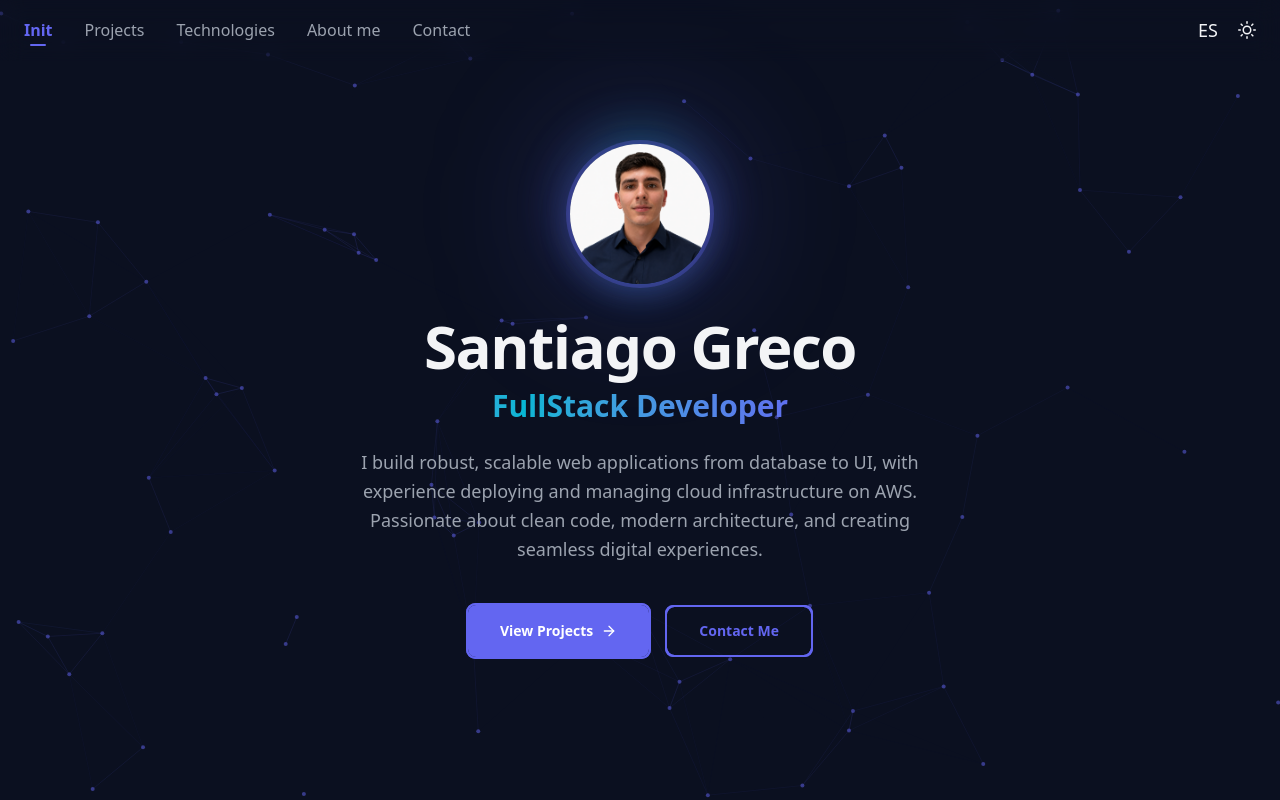
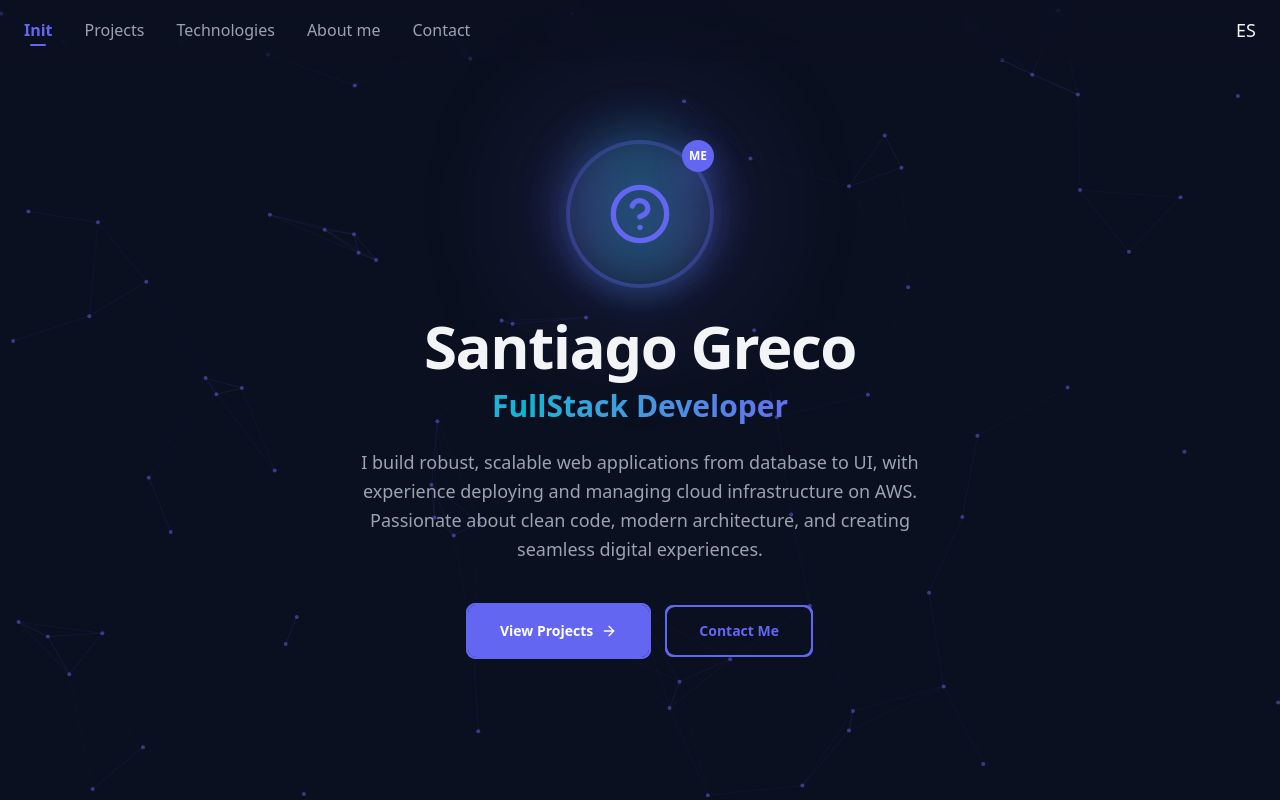
Before and after one commit to grecod28/grecodev, a Next.js app: page /en in a window 1280 px wide. Shown: the top 800 px of the page. Built offline with nearby package versions, Linux system fonts and the light colour scheme.

Commit message:
style: Foto de perfil con animación en hover

```diff
--- a/app/[locale]/layout.tsx
+++ b/app/[locale]/layout.tsx
@@ -4,7 +4,6 @@ import Header from "@/components/layout/header";
 import { NextIntlClientProvider } from "next-intl";
 import { getMessages, getTranslations } from "next-intl/server";
 import { Inter } from "next/font/google";
-import ThemeProvider from "@/components/theme/theme-provider";
 
 const inter = Inter({
   variable: "--font-inter",
@@ -42,25 +41,10 @@ export default async function LocaleLayout({
       suppressHydrationWarning
     >
       <body className="min-h-full flex flex-col items-center pt-16">
-        <script
-          dangerouslySetInnerHTML={{
-            __html: `
-              (function() {
-                var theme = localStorage.getItem("theme");
-                var prefersLight = window.matchMedia("(prefers-color-scheme: light)").matches;
-                if (theme === "light" || (!theme && prefersLight)) {
-                  document.documentElement.classList.add("light");
-                }
-              })();
-            `,
-          }}
-        />
-        <ThemeProvider>
-          <NextIntlClientProvider locale={locale} messages={messages}>
-            <Header />
-            {children}
-          </NextIntlClientProvider>
-        </ThemeProvider>
+        <NextIntlClientProvider locale={locale} messages={messages}>
+          <Header />
+          {children}
+        </NextIntlClientProvider>
       </body>
     </html>
   );
--- a/app/[locale]/page.tsx
+++ b/app/[locale]/page.tsx
@@ -7,6 +7,7 @@ import { Link } from "@/i18n/navigation";
 import { FiArrowRight, FiMail } from "react-icons/fi";
 import Reveal from "@/components/ui/reveal";
 import CanvasDots from "@/components/hero/canvas-dots";
+import ProfilePhoto from "@/components/hero/profile-photo";
 import {
   section,
   sectionCentered,
@@ -33,27 +34,8 @@ export default async function Home() {
         <CanvasDots />
 
         <div className="relative z-10 flex flex-col items-center text-center max-w-3xl">
-          <div
-            className="animate-fade-in-up relative mb-8"
-            style={{ animationDelay: "100ms" }}
-          >
-            <div
-              className="absolute -inset-6 rounded-full bg-primary/20 blur-3xl animate-float"
-              aria-hidden="true"
-            />
-            <div
-              className="absolute -inset-2 rounded-full bg-linear-to-r from-primary via-accent to-primary opacity-30 blur-xl animate-float"
-              aria-hidden="true"
-              style={{ animationDelay: "500ms" }}
-            />
-            <Image
-              src="/images/foto_perfil.png"
-              alt="Santiago Greco"
-              width={140}
-              height={140}
-              className="relative rounded-full object-cover ring-4 ring-primary/30 shadow-(--shadow-primary)"
-              priority
-            />
+          <div className="animate-fade-in-up mb-8" style={{ animationDelay: "100ms" }}>
+            <ProfilePhoto />
           </div>
 
           <h1
@@ -154,7 +136,7 @@ export default async function Home() {
 
       {/* ── Tech Stack ── */}
       <Reveal delay={200}>
-        <section className={`${section} bg-surface`}>
+        <section className={section}>
           <div className={sectionContainer}>
             <div className={sectionCentered}>
               <span className={sectionLabel}>{t("tech_stack")}</span>
@@ -192,7 +174,7 @@ export default async function Home() {
 
       {/* ── Contact ── */}
       <Reveal delay={300}>
-        <section className={`${section} bg-surface`}>
+        <section className={section}>
           <div className="mx-auto max-w-2xl">
             <div className={sectionCentered}>
               <span className={sectionLabel}>{t("contact_section_title")}</span>
--- a/app/globals.css
+++ b/app/globals.css
@@ -39,47 +39,6 @@
   /* Gradients */
   --gradient-primary: linear-gradient(135deg, #6366f1 0%, #06b6d4 100%);
   --gradient-surface: linear-gradient(180deg, #121a2b 0%, #0b1020 100%);
-}
-
-.light {
-  /* Base - Clean white theme with strong separation */
-  --color-background: #f8fafc;
-  --color-surface: #ffffff;
-  --color-surface-light: #f1f5f9;
-
-  /* Text - Maximum contrast for headings and body */
-  --color-text: #0f172a;
-  --color-text-muted: #475569;
-
-  /* Primary - Vibrant and high contrast on white */
-  --color-primary: #4f46e5;
-  --color-primary-hover: #6366f1;
-  --color-primary-active: #4338ca;
-
-  /* Secondary */
-  --color-secondary: #059669;
-  --color-secondary-hover: #10b981;
-
-  /* Accent - Good contrast for gradient text and accents */
-  --color-accent: #0891b2;
-  --color-accent-hover: #06b6d4;
-
-  /* Borders - Visible but elegant */
-  --color-border: rgba(15, 23, 42, 0.1);
-  --color-border-strong: rgba(15, 23, 42, 0.18);
-
-  /* States */
-  --color-success: #059669;
-  --color-warning: #d97706;
-  --color-danger: #b91c1c;
-
-  /* Effects */
-  --shadow-primary: 0 10px 30px rgba(79, 70, 229, 0.15);
-  --shadow-surface: 0 4px 16px rgba(0, 0, 0, 0.06);
-
-  /* Gradients */
-  --gradient-primary: linear-gradient(135deg, #4f46e5 0%, #0891b2 100%);
-  --gradient-surface: linear-gradient(180deg, #ffffff 0%, #f8fafc 100%);
 }
 
 @theme {
--- /dev/null
+++ b/components/hero/profile-photo.tsx
@@ -0,0 +1,41 @@
+"use client";
+
+import Image from "next/image";
+import { FiHelpCircle } from "react-icons/fi";
+
+export default function ProfilePhoto() {
+  return (
+    <div className="group relative mx-auto h-35 w-35 cursor-pointer perspective-200">
+      <div className="relative h-full w-full transition-transform duration-700 transform-3d group-hover:transform-[rotateY(180deg)]">
+        {/* Front — question mark */}
+        <div className="absolute inset-0 flex items-center justify-center rounded-full bg-surface ring-4 ring-primary/30 shadow-(--shadow-primary) backface-hidden">
+          <div
+            className="absolute -inset-6 rounded-full bg-primary/20 blur-3xl animate-float"
+            aria-hidden="true"
+          />
+          <div
+            className="absolute -inset-2 rounded-full bg-linear-to-r from-primary via-accent to-primary opacity-30 blur-xl animate-float"
+            aria-hidden="true"
+            style={{ animationDelay: "500ms" }}
+          />
+          <FiHelpCircle className="relative z-10 h-16 w-16 text-primary" />
+        </div>
+        {/* Back — photo */}
+        <div className="absolute inset-0 backface-hidden transform-[rotateY(180deg)]">
+          <Image
+            src="/images/foto_perfil.png"
+            alt="Santiago Greco"
+            width={140}
+            height={140}
+            className="h-full w-full rounded-full object-cover ring-4 ring-primary/30 shadow-(--shadow-primary)"
+            priority
+          />
+        </div>
+      </div>
+      {/* Photo indicator */}
+      <div className="absolute -right-1 -top-1 z-10 flex h-8 w-8 items-center justify-center rounded-full bg-primary shadow-(--shadow-primary) transition-transform duration-300 group-hover:scale-0">
+        <span className="text-xs font-bold text-white">ME</span>
+      </div>
+    </div>
+  );
+}
--- a/components/layout/header.tsx
+++ b/components/layout/header.tsx
@@ -6,7 +6,6 @@ import { usePathname } from "next/navigation";
 import { useTranslations } from "next-intl";
 
 import LanguageSelector from "@/components/i18n/languale-selector";
-import ThemeSelector from "@/components/theme/theme-selector";
 import MobileMenu from "@/components/layout/mobile-menu";
 
 export default function Header() {
@@ -72,7 +71,6 @@ export default function Header() {
       {/* Acciones en escritorio */}
       <section className="hidden xl:flex items-center gap-5 text-lg">
         <LanguageSelector />
-        <ThemeSelector />
       </section>
 
       {/* Mobile */}
```
